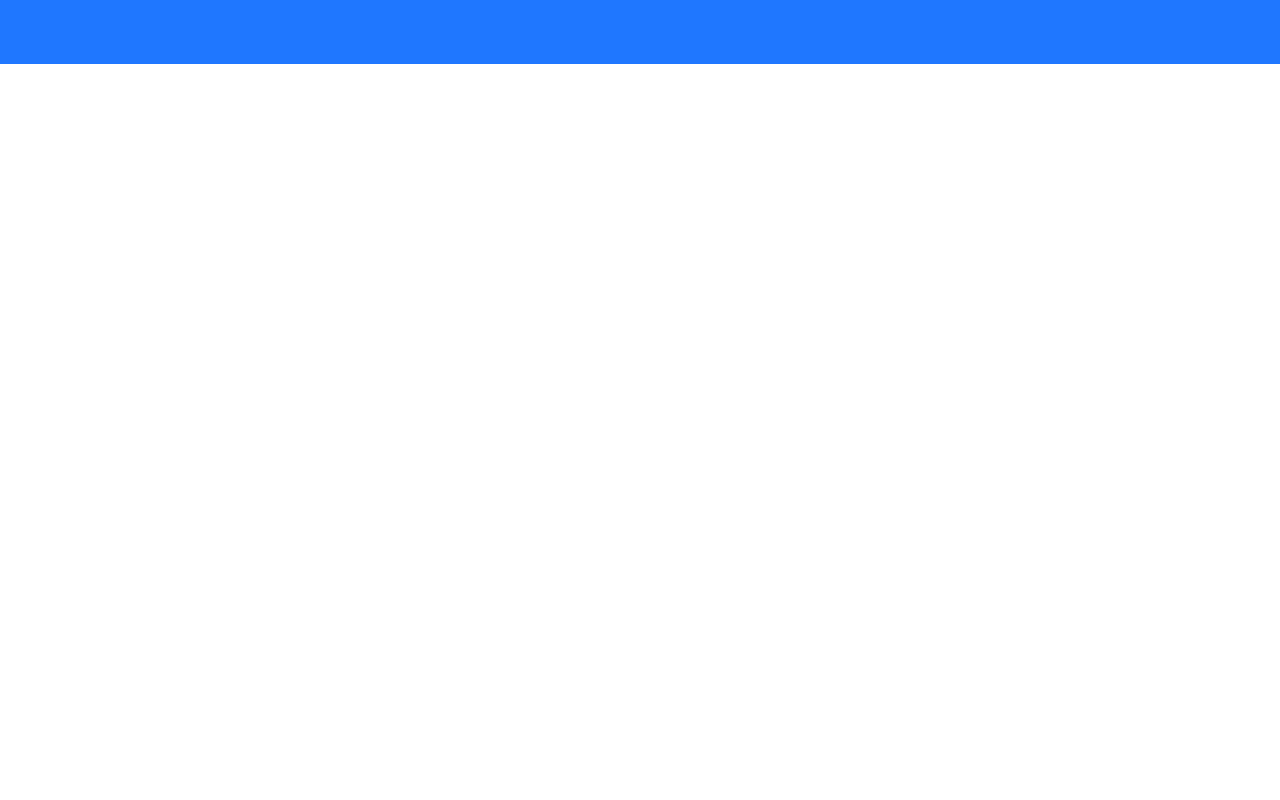
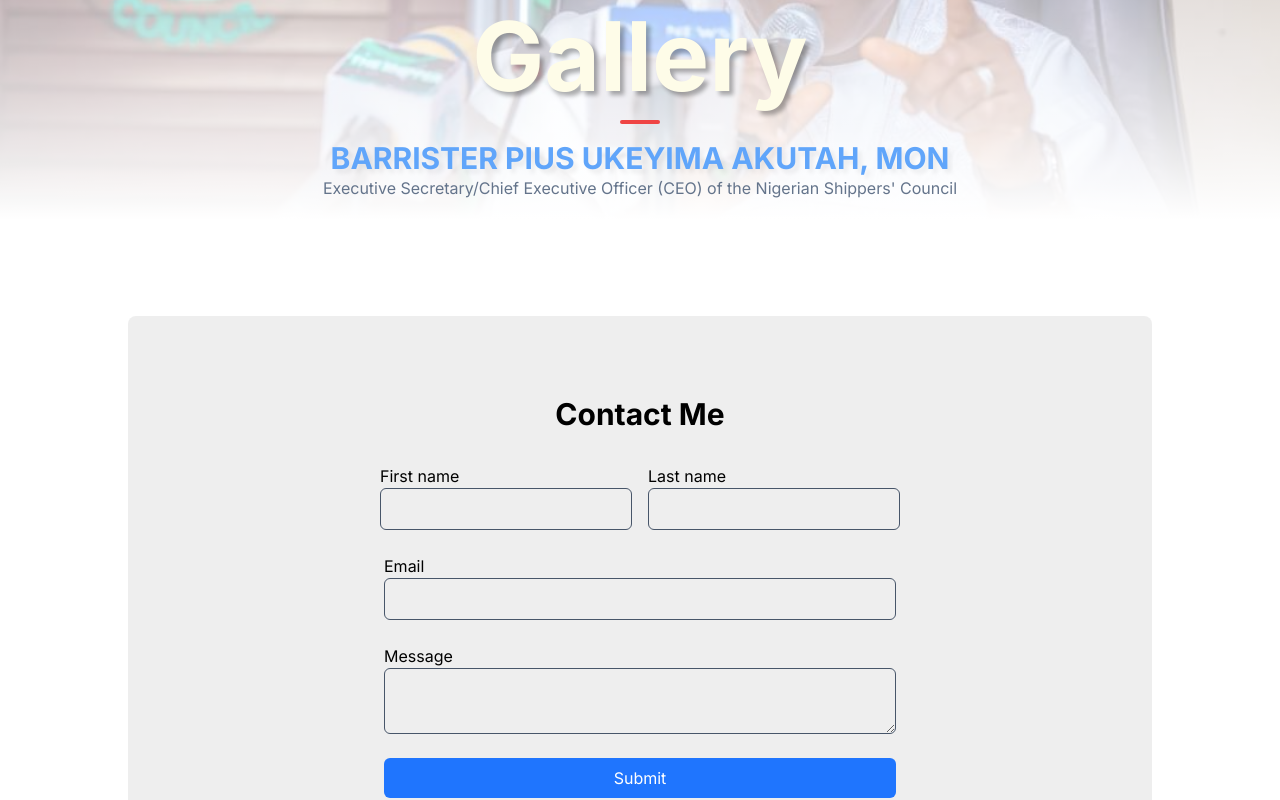
Before and after one commit to StivinTaesoo/barrister-pius, a Next.js app: page /gallery in a window 1280 px wide. Shown: the part 280-1080 px from the top of the page. Before the commit the page ends 800 px from the top, so only its background shows below. Built offline with nearby package versions, Linux system fonts and the light colour scheme.

Commit message:
Edit contact page

```diff
--- a/app/about/page.tsx
+++ b/app/about/page.tsx
@@ -12,13 +12,14 @@ function page() {
             >
                 <div className="w-full h-full  bg-transGrey absolute top-0 left-0 flex flex-col items-center justify-center">
                     <div className="absolute bottom-5 text-center">
-                        <h1 className="text-8xl font-bold py-4 text-yellow-50 text-shadow">
+                        <h1 className="text-5xl font-bold py-4 text-yellow-50 text-shadow md:text-8xl">
                             About
                         </h1>
-                        <h2 className="uppercase text-xl font-bold text-blue-400 text-shadow-2">
+                        <div className="w-10 h-[4px] bg-red-500 mx-auto mb-4 rounded-md"></div>
+                        <h2 className="uppercase text-xl font-bold text-blue-400 text-shadow-2 md:text-3xl">
                             Barrister Pius Ukeyima Akutah, mon
                         </h2>
-                        <p className="text-slate-500">
+                        <p className="text-slate-500 px-2 text-[12px] md:text-[16px]">
                             Executive Secretary/Chief Executive Officer (CEO) of
                             the Nigerian Shippers' Council
                         </p>
@@ -44,6 +45,24 @@ function page() {
                     "Before assuming his role at the Nigerian Shippers' Council, Akutah held various positions of increasing responsibility within the Nigerian legal system. He served as an Assistant Director at the Federal Ministry of Justice, Abuja, where he headed the Central Authority Unit of the International Cooperation Department under the Office of The Honourable Attorney-General of the Federation (AGF) and Minister of Justice. Akutah's expertise in international legal cooperation led him to represent the Nigerian government in several high-profile criminal cases and to participate in the preparation, vetting, and negotiation of bilateral agreements on mutual legal assistance and extradition. Notably, he was involved in a landmark extradition case at the Supreme Court of Nigeria in 2022. Throughout his career, Akutah has been actively engaged in training, career enhancement, and international cooperation initiatives. He has attended numerous workshops, training programs, and conferences both domestically and internationally, focusing on topics such as criminal justice reform, maritime security, and judicial integrity."
                 }
             />
+            <TextContent
+                title={"Professional Affiliations and Training"}
+                text={
+                    "Alumnus of the US Department of States' International Visitor's Leadership Programme (IVLP). Member, Nigerian Bar Association (NBA) Attended numerous training programs and workshops on criminal justice, international cooperation, and legal reforms"
+                }
+            />
+            <TextContent
+                title={"Contributions and Recognition"}
+                text={
+                    "Contributed to drafting committees and represented Nigeria in various legal capacities Recipient of prestigious awards including the National Honours Award (MON) and Presidential Civil Service Merit Award acknowledged for contributions to drafting the African Charter for Maritime Safety and Security"
+                }
+            />
+            <TextContent
+                title={"Personal Attributes"}
+                text={
+                    "Proficient in drafting, negotiation, legal advocacy, and conflict resolution. Possesses strong computer literacy and information technology skills. Hobbies include swimming, reading, making friends, and extensive traveling"
+                }
+            />
         </>
     );
 }
--- a/app/contact/page.tsx
+++ b/app/contact/page.tsx
@@ -1,7 +1,31 @@
 import React from "react";
 
 function page() {
-    return <div className="uppercase text-7xl font-bold">contact</div>;
+    return (
+        <>
+            <div
+                className="w-full h-[500px] bg-cover bg-center relative "
+                style={{ backgroundImage: "url(./images/hcc-4.jpeg)" }}
+            >
+                <div className="w-full h-full  bg-transGrey absolute top-0 left-0 flex flex-col items-center justify-center">
+                    <div className="absolute bottom-5 text-center">
+                        <h1 className="text-5xl font-bold py-4 text-yellow-50 text-shadow md:text-8xl">
+                            Contact
+                        </h1>
+                        <div className="w-10 h-[4px] bg-red-500 mx-auto mb-4 rounded-md"></div>
+                        <h2 className="uppercase text-xl font-bold text-blue-400 text-shadow-2 md:text-3xl">
+                            Barrister Pius Ukeyima Akutah, mon
+                        </h2>
+                        <p className="text-slate-500 px-2 text-[12px] md:text-[16px]">
+                            Executive Secretary/Chief Executive Officer (CEO) of
+                            the Nigerian Shippers' Council
+                        </p>
+                    </div>
+                </div>
+            </div>
+            <div className="w-[80%] h-[700px] mx-auto my-[6rem] border-1 bg-[#A6A6A630] rounded-lg"></div>
+        </>
+    );
 }
 
 export default page;
--- a/app/gallery/page.tsx
+++ b/app/gallery/page.tsx
@@ -1,7 +1,73 @@
 import React from "react";
 
 function page() {
-    return <div className="uppercase text-7xl font-bold">gallery</div>;
+    return (
+        <>
+            <div
+                className="w-full h-[500px] bg-cover bg-center relative "
+                style={{ backgroundImage: "url(./images/hcc-4.jpeg)" }}
+            >
+                <div className="w-full h-full  bg-transGrey absolute top-0 left-0 flex flex-col items-center justify-center">
+                    <div className="absolute bottom-5 text-center">
+                        <h1 className="text-5xl font-bold py-4 text-yellow-50 text-shadow md:text-8xl">
+                            Gallery
+                        </h1>
+                        <div className="w-10 h-[4px] bg-red-500 mx-auto mb-4 rounded-md"></div>
+                        <h2 className="uppercase text-xl font-bold text-blue-400 text-shadow-2 md:text-3xl">
+                            Barrister Pius Ukeyima Akutah, mon
+                        </h2>
+                        <p className="text-slate-500 px-2 text-[12px] md:text-[16px]">
+                            Executive Secretary/Chief Executive Officer (CEO) of
+                            the Nigerian Shippers' Council
+                        </p>
+                    </div>
+                </div>
+            </div>
+            <div className="w-[80%] mx-auto my-[6rem] bg-[#A6A6A630] rounded-lg py-[5rem]">
+                <h1 className="text-3xl font-bold text-center">Contact Me</h1>
+                <form
+                    action=""
+                    className="w-[50%] mx-auto mt-[2rem] flex flex-col justify-center"
+                >
+                    <div className="w-full flex justify-center gap-x-4">
+                        <div className="w-full flex flex-col">
+                            <label htmlFor="firstName">First name</label>
+                            <input
+                                type="text"
+                                className=" rounded-md bg-transparent border border-1 border-slate-600 p-2"
+                            />
+                        </div>
+                        <div className="w-full flex flex-col">
+                            <label htmlFor="lastName">Last name</label>
+                            <input
+                                type="text"
+                                className=" rounded-md bg-transparent border border-1 border-slate-600 p-2"
+                            />
+                        </div>
+                    </div>
+                    <div className="w-full mx-auto mt-6 flex flex-col justify-center">
+                        <div className="flex flex-col ">
+                            <label htmlFor="email ">Email</label>
+                            <input
+                                type="text"
+                                className="rounded-md bg-transparent border border-1 border-slate-600 p-2"
+                            />
+                        </div>
+                        <div className="flex flex-col mt-6">
+                            <label htmlFor="email ">Message</label>
+                            <textarea className="rounded-md bg-transparent border border-1 border-slate-600 p-2" />
+                        </div>
+                        <button
+                            type="submit"
+                            className="w-full bg-[#1F75FE] mt-6 text-white py-2 rounded-md transition-all hover:bg-blue-300"
+                        >
+                            Submit
+                        </button>
+                    </div>
+                </form>
+            </div>
+        </>
+    );
 }
 
 export default page;
```
